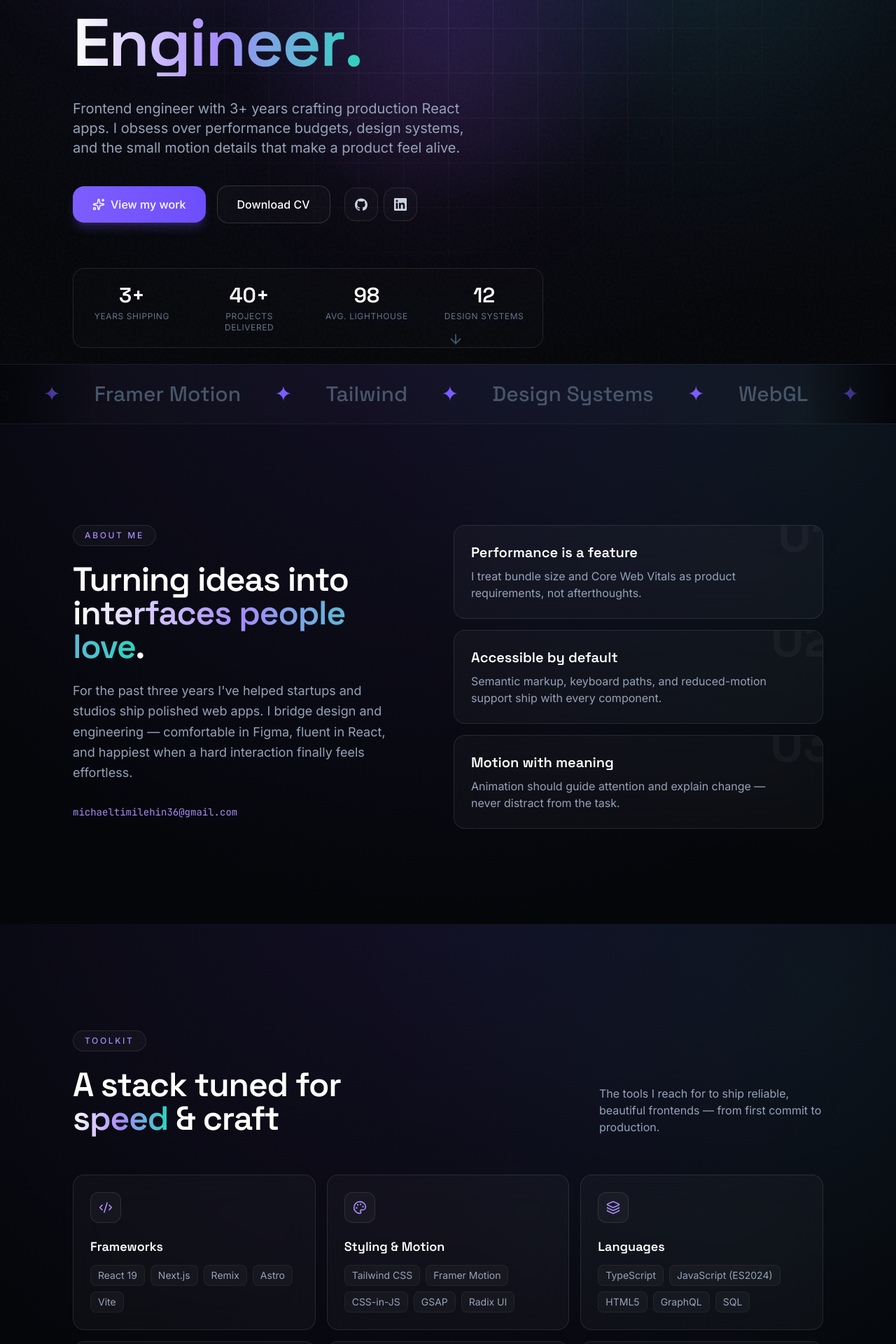
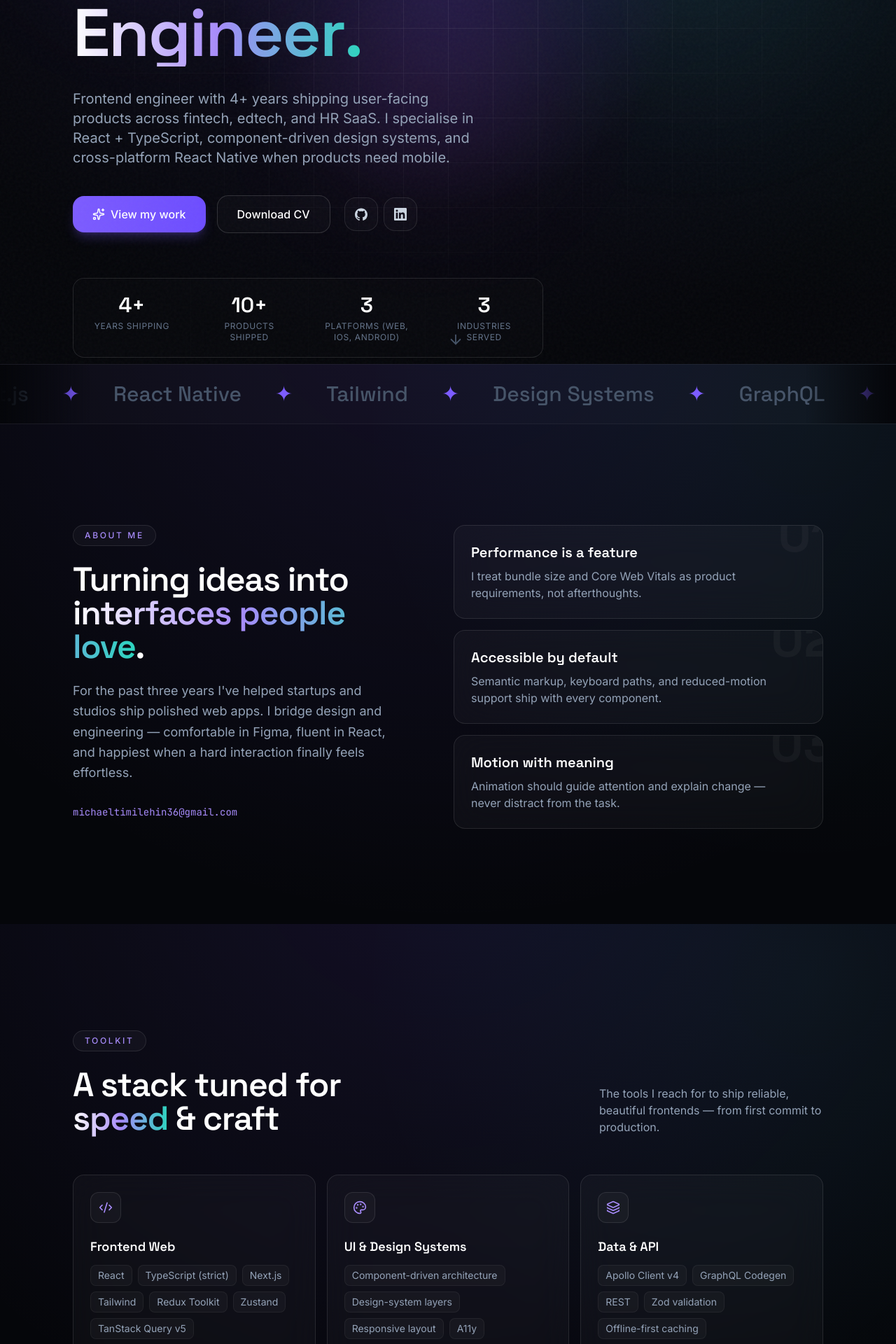
Before and after one commit to semz-ui/portfolio, a React (Vite) app: page / in a window 1280 px wide. Shown: the part 280-2200 px from the top of the page at 70% size. Built offline with nearby package versions, Linux system fonts and the light colour scheme.

Commit message:
Update portfolio with real experience, projects, and skills
Replaces all placeholder data with actual work history (Grade Up, Taxtech,
Chowopa, Side Hustle), real projects (Prompt, TPay, Chowopa, Chess in Slums
Africa), and accurate skills matching the resume.

```diff
--- a/src/data.ts
+++ b/src/data.ts
@@ -10,70 +10,70 @@ import {
 export const profile = {
   name: "Olotu Michael",
   role: "Frontend Engineer",
-  tagline: "I build fast, accessible, delightfully animated interfaces.",
+  tagline: "I build production-grade React apps — fast, typed, and ready to scale.",
   blurb:
-    "Frontend engineer with 3+ years crafting production React apps. I obsess over performance budgets, design systems, and the small motion details that make a product feel alive.",
-  location: "Remote · Lisbon, PT",
+    "Frontend engineer with 4+ years shipping user-facing products across fintech, edtech, and HR SaaS. I specialise in React + TypeScript, component-driven design systems, and cross-platform React Native when products need mobile.",
+  location: "Lagos, Nigeria · open to remote (AEST / EU / US)",
   email: "michaeltimilehin36@gmail.com",
   resumeUrl: "#",
   sourceUrl: "https://github.com/semz-ui/portfolio",
   socials: {
     github: "https://github.com/semz-ui",
-    linkedin: "https://linkedin.com",
+    linkedin: "https://linkedin.com/in/michael-olotu-936553221",
     twitter: "https://twitter.com",
   },
 };
 
 export const stats = [
-  { value: "3+", label: "Years shipping" },
-  { value: "40+", label: "Projects delivered" },
-  { value: "98", label: "Avg. Lighthouse" },
-  { value: "12", label: "Design systems" },
+  { value: "4+", label: "Years shipping" },
+  { value: "10+", label: "Products shipped" },
+  { value: "3", label: "Platforms (web, iOS, Android)" },
+  { value: "3", label: "Industries served" },
 ];
 
 export const marqueeWords = [
   "React",
   "TypeScript",
   "Next.js",
-  "Framer Motion",
+  "React Native",
   "Tailwind",
   "Design Systems",
-  "WebGL",
-  "Accessibility",
-  "Performance",
-  "Node.js",
+  "GraphQL",
+  "Expo",
+  "Apollo Client",
+  "Zod",
 ];
 
 export const skills = [
   {
     icon: Code2,
-    title: "Frameworks",
-    items: ["React 19", "Next.js", "Remix", "Astro", "Vite"],
+    title: "Frontend Web",
+    items: ["React", "TypeScript (strict)", "Next.js", "Tailwind", "Redux Toolkit", "Zustand", "TanStack Query v5"],
   },
   {
     icon: Palette,
-    title: "Styling & Motion",
-    items: ["Tailwind CSS", "Framer Motion", "CSS-in-JS", "GSAP", "Radix UI"],
+    title: "UI & Design Systems",
+    items: ["Component-driven architecture", "Design-system layers", "Responsive layout", "A11y", "Modern UI patterns"],
   },
   {
     icon: Layers,
-    title: "Languages",
-    items: ["TypeScript", "JavaScript (ES2024)", "HTML5", "GraphQL", "SQL"],
+    title: "Data & API",
+    items: ["Apollo Client v4", "GraphQL Codegen", "REST", "Zod validation", "Offline-first caching"],
   },
   {
     icon: Gauge,
-    title: "Performance",
-    items: ["Core Web Vitals", "Code-splitting", "Lighthouse", "Profiling"],
+    title: "Cross-Platform Mobile",
+    items: ["React Native", "Expo (SDK 54)", "Expo Router", "NativeWind", "WatermelonDB"],
   },
   {
     icon: Boxes,
-    title: "Tooling",
-    items: ["Storybook", "Vitest", "Playwright", "Turborepo", "Figma"],
+    title: "Quality & Release",
+    items: ["Jest", "React Testing Library", "Detox", "ESLint + Prettier + Husky", "GitHub Actions", "Sentry", "Amplitude"],
   },
   {
     icon: Sparkles,
-    title: "Craft",
-    items: ["Design systems", "A11y (WCAG)", "Micro-interactions", "DX"],
+    title: "Auth & Infra",
+    items: ["OAuth (Google / Apple / Facebook)", "JWT + OTP", "Firebase", "Node.js", "Git"],
   },
 ];
 
@@ -89,41 +89,41 @@ export type Project = {
 
 export const projects: Project[] = [
   {
-    title: "Aurora Analytics",
-    category: "Product · Data Viz",
+    title: "Prompt (Grade Up)",
+    category: "EdTech · Cross-Platform",
     description:
-      "A real-time analytics dashboard with streaming charts, virtualized tables, and buttery 60fps transitions. Cut initial bundle by 38%.",
-    tags: ["Next.js", "TypeScript", "WebSocket", "D3"],
+      "Exam-prep app shipping web, iOS, and Android from one TypeScript codebase. MVVM architecture across 18 feature modules; Apollo Client v4 + GraphQL Codegen with offline-first caching so the UI stays usable on flaky networks.",
+    tags: ["React", "React Native", "Expo", "TypeScript", "Apollo Client", "GraphQL"],
     accent: "from-violet-500/30 to-fuchsia-500/10",
     year: "2025",
     link: "#",
   },
   {
-    title: "Nimbus Design System",
-    category: "Design System",
+    title: "TPay (Taxtech)",
+    category: "Fintech · Web",
     description:
-      "Headless, themeable component library powering 6 internal apps. 120+ components, full a11y coverage, documented in Storybook.",
-    tags: ["React", "Radix", "Tailwind", "Storybook"],
+      "Loan application, approval, repayment, and salary-disbursement UI. Reduced disbursement errors through stricter client-side validation and cohesive component patterns shared across the product suite.",
+    tags: ["React", "TypeScript", "Tailwind", "Redux Toolkit"],
     accent: "from-teal-400/30 to-cyan-500/10",
     year: "2024",
     link: "#",
   },
   {
-    title: "Drift Commerce",
-    category: "E-commerce",
+    title: "Chowopa",
+    category: "Food Delivery · Mobile",
     description:
-      "Headless storefront with optimistic cart, scroll-linked product reveals, and a 99 Lighthouse score across the funnel.",
-    tags: ["Remix", "Framer Motion", "Shopify", "Edge"],
+      "Solo-built the React Native app UI: menu browsing, order placement, and real-time delivery tracking integrated with backend restaurant APIs. Offline caching and image/list optimisations kept the app smooth on 2G/3G networks.",
+    tags: ["React Native", "Expo", "Offline Caching"],
     accent: "from-amber-400/30 to-orange-500/10",
-    year: "2024",
+    year: "2022",
     link: "#",
   },
   {
-    title: "Lumen Studio",
-    category: "Creative · WebGL",
+    title: "Chess in Slums Africa",
+    category: "Non-profit · Volunteer",
     description:
-      "An interactive portfolio builder with a custom shader background and physics-based drag interactions. Featured on Awwwards.",
-    tags: ["React Three Fiber", "GLSL", "Zustand"],
+      "Built the public website and staff admin dashboard for a Lagos-based non-profit. The dashboard handles donation tracking, content management, and volunteer communications.",
+    tags: ["React", "TypeScript", "Tailwind"],
     accent: "from-sky-400/30 to-indigo-500/10",
     year: "2023",
     link: "#",
@@ -140,27 +140,35 @@ export type Experience = {
 
 export const experience: Experience[] = [
   {
-    company: "Northwind Labs",
-    role: "Senior Frontend Engineer",
-    period: "2024 — Present",
+    company: "Grade Up",
+    role: "Frontend / Cross-Platform Engineer (Contract)",
+    period: "Dec 2025 — Present",
     description:
-      "Lead frontend for the flagship analytics product. Drove a design-system migration adopted by 4 teams and mentored 3 engineers.",
-    stack: ["Next.js", "TypeScript", "Turborepo"],
+      "Architected Prompt, an EdTech app on React + React Native + Expo shipping web, iOS, and Android from one TypeScript codebase. Designed MVVM architecture across 18 feature modules, built a custom CP* design-system layer, and established full quality gates (Jest, RTL, Detox, ESLint, Husky).",
+    stack: ["React", "React Native", "Expo", "TypeScript", "Apollo Client", "GraphQL"],
   },
   {
-    company: "Pixel & Co.",
+    company: "Taxtech",
     role: "Frontend Engineer",
-    period: "2022 — 2024",
+    period: "Jul 2024 — Present",
     description:
-      "Shipped award-winning marketing sites and a headless commerce platform. Owned motion guidelines and the component library.",
-    stack: ["React", "Framer Motion", "Tailwind"],
+      "Shipped TPay (fintech), TLearn (e-learning web + mobile), and THr (HR services). Drove frontend performance optimisations and codified reusable component patterns adopted across the entire product suite.",
+    stack: ["React", "TypeScript", "React Native", "Tailwind", "Redux Toolkit"],
   },
   {
-    company: "Freelance",
-    role: "UI Developer",
-    period: "2021 — 2022",
+    company: "Chowopa",
+    role: "Frontend / React Native Developer",
+    period: "Mar 2022 — Jun 2023",
     description:
-      "Partnered with startups and studios to translate Figma into pixel-perfect, accessible, animated interfaces.",
-    stack: ["React", "GSAP", "Figma"],
+      "Solo-built the mobile app UI covering menu browsing, order placement, and real-time delivery tracking. Implemented offline caching and image/list optimisations for 2G/3G target markets.",
+    stack: ["React Native", "Expo", "REST APIs"],
+  },
+  {
+    company: "Side Hustle",
+    role: "Frontend Developer (Internship)",
+    period: "Apr 2021 — Feb 2022",
+    description:
+      "Shipped production features and reusable UI components for a full-stack MERN application as part of a 5-engineer team.",
+    stack: ["React", "Node.js", "MongoDB", "Express"],
   },
 ];
```
